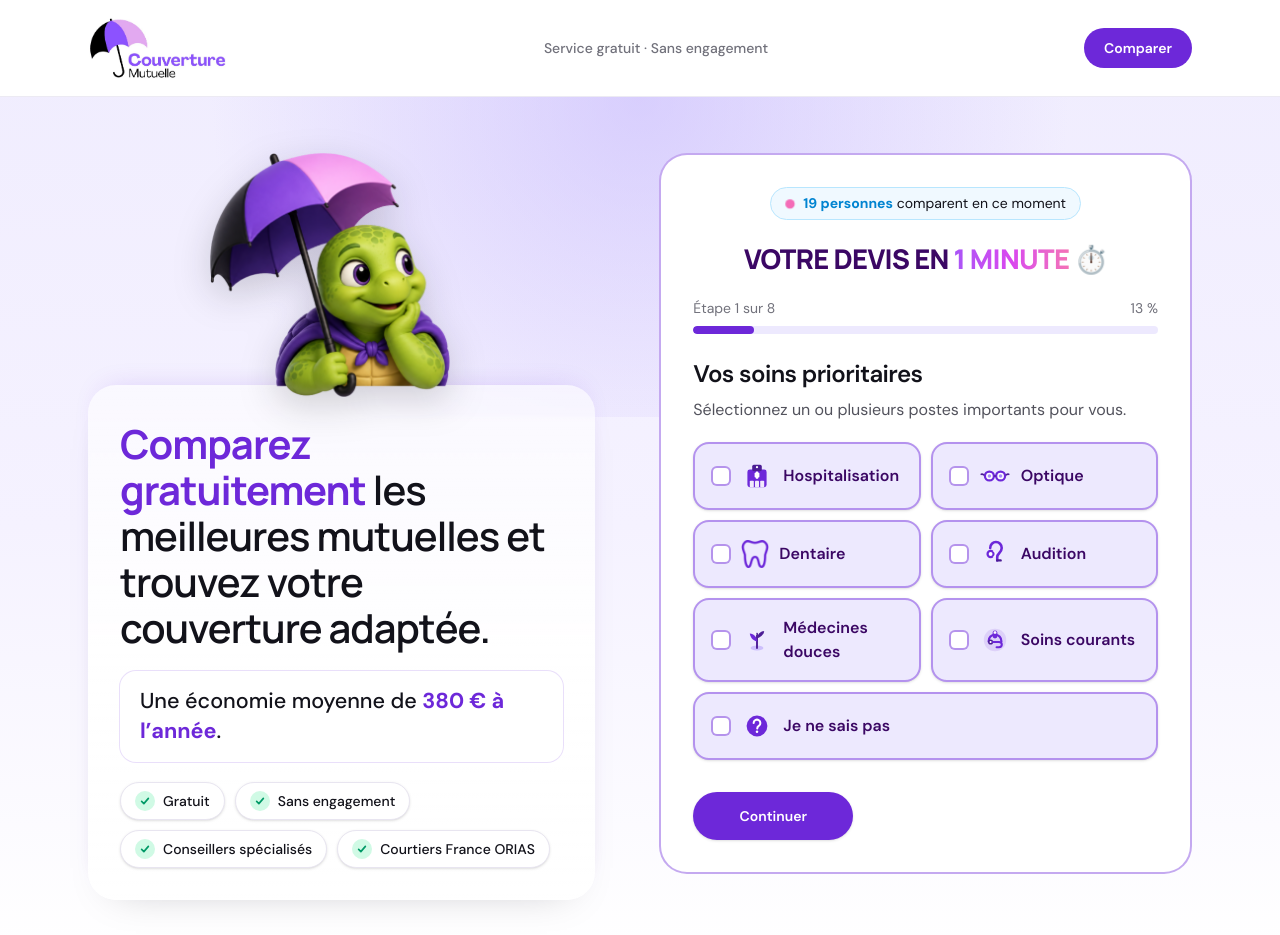
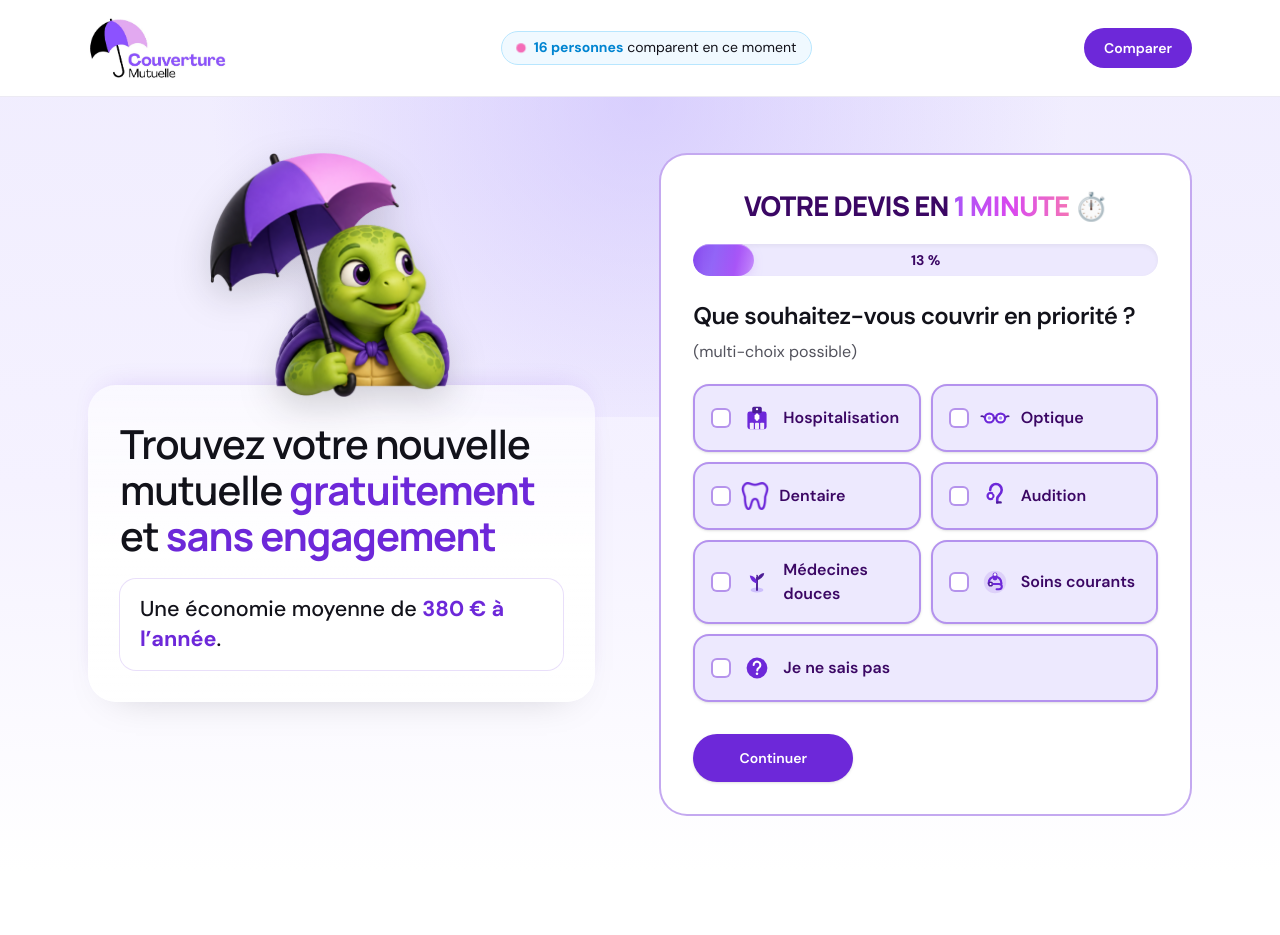
Before and after one commit to Valilou-lab/Couverture-Mutuelle, a Next.js app: page / in a window 1280 px wide. Shown: the top 935 px of the page. Built offline with nearby package versions, Linux system fonts and the light colour scheme.

Commit message:
Amélioration de la landing page

```diff
--- a/src/app/globals.css
+++ b/src/app/globals.css
@@ -185,6 +185,63 @@ body {
   transition: transform 280ms ease;
 }
 
+@keyframes progress-liquid-shine {
+  0% {
+    transform: translateX(-120%) skewX(-18deg);
+  }
+  100% {
+    transform: translateX(220%) skewX(-18deg);
+  }
+}
+
+@keyframes progress-liquid-wave {
+  0% {
+    background-position: 0% 50%;
+  }
+  100% {
+    background-position: 200% 50%;
+  }
+}
+
+.progress-liquid {
+  box-shadow:
+    inset 0 1px 0 rgba(255, 255, 255, 0.35),
+    0 4px 14px -6px rgba(168, 85, 247, 0.55);
+}
+
+.progress-liquid-shine {
+  pointer-events: none;
+  position: absolute;
+  inset: 0;
+  width: 45%;
+  background: linear-gradient(
+    90deg,
+    transparent 0%,
+    rgba(255, 255, 255, 0.15) 35%,
+    rgba(255, 255, 255, 0.55) 50%,
+    rgba(255, 255, 255, 0.15) 65%,
+    transparent 100%
+  );
+  animation: progress-liquid-shine 2.4s ease-in-out infinite;
+}
+
+.progress-liquid-wave {
+  pointer-events: none;
+  position: absolute;
+  inset: 0;
+  background: linear-gradient(
+    90deg,
+    rgba(255, 255, 255, 0) 0%,
+    rgba(255, 255, 255, 0.22) 25%,
+    rgba(255, 255, 255, 0) 50%,
+    rgba(255, 255, 255, 0.18) 75%,
+    rgba(255, 255, 255, 0) 100%
+  );
+  background-size: 200% 100%;
+  animation: progress-liquid-wave 3.2s linear infinite;
+  mix-blend-mode: soft-light;
+}
+
 @media (prefers-reduced-motion: reduce) {
   .calc-btn-ready:not(:disabled):hover {
     animation: none;
@@ -229,4 +286,9 @@ body {
   .insurers-marquee:hover .insurers-logo {
     transform: none;
   }
+
+  .progress-liquid-shine,
+  .progress-liquid-wave {
+    animation: none;
+  }
 }
--- a/src/components/form/LiveComparisonsBadge.tsx
+++ b/src/components/form/LiveComparisonsBadge.tsx
@@ -14,7 +14,11 @@ function nextCount(current: number): number {
   return next;
 }
 
-export function LiveComparisonsBadge() {
+type Props = {
+  compact?: boolean;
+};
+
+export function LiveComparisonsBadge({ compact = false }: Props) {
   const [count, setCount] = useState(19);
 
   useEffect(() => {
@@ -26,7 +30,11 @@ export function LiveComparisonsBadge() {
 
   return (
     <div
-      className="mx-auto mb-4 inline-flex max-w-full items-center justify-center gap-2 rounded-full border border-sky-200 bg-sky-50 px-3.5 py-1.5 text-sm sm:mb-5"
+      className={`inline-flex max-w-full items-center justify-center gap-2 rounded-full border border-sky-200 bg-sky-50 ${
+        compact
+          ? "px-2.5 py-1 text-xs sm:px-3.5 sm:py-1.5 sm:text-sm"
+          : "mx-auto mb-4 px-3.5 py-1.5 text-sm sm:mb-5"
+      }`}
       aria-live="polite"
     >
       <span className="relative flex h-2.5 w-2.5 shrink-0" aria-hidden="true">
@@ -35,7 +43,10 @@ export function LiveComparisonsBadge() {
       </span>
       <p className="text-center leading-snug text-foreground">
         <strong className="font-bold text-sky-600">{count} personnes</strong>{" "}
-        comparent en ce moment
+        <span className={compact ? "hidden sm:inline" : undefined}>
+          comparent en ce moment
+        </span>
+        <span className={compact ? "sm:hidden" : "hidden"}>comparent</span>
       </p>
     </div>
   );
--- a/src/components/form/ProgressBar.tsx
+++ b/src/components/form/ProgressBar.tsx
@@ -8,19 +8,41 @@ type ProgressBarProps = {
 export function ProgressBar({ current, total }: ProgressBarProps) {
   const percent = Math.min(100, Math.round((current / total) * 100));
 
+  // Couleurs plus “peps” à mesure que l’on avance
+  const gradient =
+    percent < 35
+      ? "linear-gradient(105deg, #7c3aed 0%, #8b5cf6 35%, #a855f7 70%, #c084fc 100%)"
+      : percent < 70
+        ? "linear-gradient(105deg, #7c3aed 0%, #9333ea 30%, #d946ef 65%, #f472b6 100%)"
+        : "linear-gradient(105deg, #6d28d9 0%, #a855f7 25%, #d946ef 55%, #f472b6 80%, #fb7185 100%)";
+
   return (
     <div className="mb-6">
-      <div className="mb-2 flex items-center justify-between text-xs text-zinc-500 sm:text-sm">
-        <span>
-          Étape {current} sur {total}
+      <div
+        className="relative h-7 overflow-hidden rounded-full bg-brand-soft shadow-inner sm:h-8"
+        role="progressbar"
+        aria-valuenow={percent}
+        aria-valuemin={0}
+        aria-valuemax={100}
+        aria-label={`Progression : ${percent} %`}
+      >
+        <div
+          className="progress-liquid relative h-full overflow-hidden rounded-full transition-[width] duration-500 ease-out"
+          style={{
+            width: `${percent}%`,
+            backgroundImage: gradient,
+          }}
+        >
+          <span className="progress-liquid-shine" aria-hidden="true" />
+          <span className="progress-liquid-wave" aria-hidden="true" />
+        </div>
+        <span
+          className={`pointer-events-none absolute inset-0 z-10 flex items-center justify-center text-xs font-bold tabular-nums sm:text-sm ${
+            percent >= 45 ? "text-white drop-shadow-sm" : "text-[#3b0764]"
+          }`}
+        >
+          {percent}&nbsp;%
         </span>
-        <span>{percent} %</span>
-      </div>
-      <div className="h-2 overflow-hidden rounded-full bg-brand-soft">
-        <div
-          className="h-full rounded-full bg-brand transition-all duration-300 ease-out"
-          style={{ width: `${percent}%` }}
-        />
       </div>
     </div>
   );
--- a/src/components/form/QuoteForm.tsx
+++ b/src/components/form/QuoteForm.tsx
@@ -21,7 +21,6 @@ import { StepInsurer } from "./StepInsurer";
 import { StepAnalyzing } from "./StepAnalyzing";
 import { StepContact } from "./StepContact";
 import { StepConfirmation } from "./StepConfirmation";
-import { LiveComparisonsBadge } from "./LiveComparisonsBadge";
 import { useQuoteJourney } from "@/context/QuoteJourneyContext";
 
 const ADVANCE_DELAY_MS = 320;
@@ -286,10 +285,6 @@ export function QuoteForm() {
       id="formulaire-devis"
       className="form-glow-pulse rounded-[1.75rem] border-2 border-brand/40 bg-white p-5 sm:p-7 lg:p-8"
     >
-      <div className="flex justify-center">
-        <LiveComparisonsBadge />
-      </div>
-
       <p className="mb-4 text-center font-manrope text-xl font-extrabold leading-snug tracking-tight text-[#3b0764] sm:mb-5 sm:text-2xl lg:text-[1.7rem]">
         VOTRE DEVIS EN{" "}
         <span className="bg-gradient-to-r from-[#a855f7] via-[#d946ef] to-[#f472b6] bg-clip-text text-transparent">
--- a/src/components/form/SavingsQuoteForm.tsx
+++ b/src/components/form/SavingsQuoteForm.tsx
@@ -18,7 +18,6 @@ import { StepInsurer } from "./StepInsurer";
 import { StepAnalyzing } from "./StepAnalyzing";
 import { StepContact } from "./StepContact";
 import { StepConfirmation } from "./StepConfirmation";
-import { LiveComparisonsBadge } from "./LiveComparisonsBadge";
 import { useQuoteJourney } from "@/context/QuoteJourneyContext";
 import { buildCompleteSavingsLead } from "@/lib/savings-lead";
 
@@ -249,10 +248,6 @@ export function SavingsQuoteForm() {
       id="formulaire-devis-economies"
       className="form-glow-pulse rounded-[1.75rem] border-2 border-brand/40 bg-white p-5 sm:p-7 lg:p-8"
     >
-      <div className="flex justify-center">
-        <LiveComparisonsBadge />
-      </div>
-
       <p className="mb-4 text-center font-manrope text-base font-bold leading-snug text-brand sm:mb-5 sm:text-lg">
         Complétez pour recevoir vos devis personnalisés{" "}
         <span aria-hidden="true">⏱️</span>
--- a/src/components/form/StepBirthDate.tsx
+++ b/src/components/form/StepBirthDate.tsx
@@ -27,7 +27,7 @@ export function StepBirthDate({
         Quelle est votre date de naissance ?
       </h2>
       <p className="mt-2 text-sm text-zinc-600 sm:text-base">
-        Format attendu : JJ/MM/AAAA
+        Format attendu : JJ/MM/AAAA — de 35 à 110 ans
       </p>
       <input
         id="birthDate"
--- a/src/components/form/StepCareNeeds.tsx
+++ b/src/components/form/StepCareNeeds.tsx
@@ -43,10 +43,10 @@ export function StepCareNeeds({
   return (
     <div>
       <h2 className="text-xl font-semibold tracking-tight text-foreground sm:text-2xl">
-        Vos soins prioritaires
+        Que souhaitez-vous couvrir en priorité&nbsp;?
       </h2>
       <p className="mt-2 text-sm text-zinc-600 sm:text-base">
-        Sélectionnez un ou plusieurs postes importants pour vous.
+        (multi-choix possible)
       </p>
       <div className="mt-5 grid grid-cols-2 gap-2.5">
         {mainNeeds.map((item) => (
--- a/src/components/form/StepCoveredPersons.tsx
+++ b/src/components/form/StepCoveredPersons.tsx
@@ -39,11 +39,8 @@ export function StepCoveredPersons({
   return (
     <div>
       <h2 className="text-xl font-semibold tracking-tight text-foreground sm:text-2xl">
-        Souhaitez-vous assurer…
+        Qui souhaitez-vous assurer&nbsp;?
       </h2>
-      <p className="mt-2 text-sm text-zinc-600 sm:text-base">
-        Indiquez les personnes à couvrir dans votre devis.
-      </p>
       <div className="mt-5 grid gap-2.5">
         {COVERED_PERSONS.map((item) => (
           <OptionCard
--- a/src/components/landing/Header.tsx
+++ b/src/components/landing/Header.tsx
@@ -1,10 +1,11 @@
 import Image from "next/image";
 import Link from "next/link";
+import { LiveComparisonsBadge } from "@/components/form/LiveComparisonsBadge";
 
 export function Header() {
   return (
     <header className="sticky top-0 z-40 border-b border-border/80 bg-white/90 backdrop-blur-md">
-      <div className="mx-auto flex max-w-6xl items-center justify-between gap-3 px-4 py-3.5 sm:px-6 sm:py-4">
+      <div className="mx-auto grid max-w-6xl grid-cols-[auto_minmax(0,1fr)_auto] items-center gap-2 px-4 py-3.5 sm:gap-4 sm:px-6 sm:py-4">
         <Link href="/" className="shrink-0" aria-label="Couverture Mutuelle">
           <Image
             src="/logo-couverture-mutuelle.png"
@@ -12,22 +13,21 @@ export function Header() {
             width={280}
             height={72}
             priority
-            className="h-12 w-auto sm:h-14 md:h-16"
+            className="h-11 w-auto sm:h-14 md:h-16"
           />
         </Link>
-        <p className="hidden text-right text-xs font-medium text-zinc-500 sm:block sm:text-sm">
-          Service gratuit · Sans engagement
-        </p>
+
+        <div className="flex min-w-0 justify-center">
+          <LiveComparisonsBadge compact />
+        </div>
+
         <a
           href="#devis"
-          className="inline-flex min-h-10 items-center rounded-full bg-brand px-4 text-sm font-semibold text-white transition hover:bg-[#5b21b6] sm:px-5"
+          className="inline-flex min-h-10 shrink-0 items-center rounded-full bg-brand px-3.5 text-sm font-semibold text-white transition hover:bg-[#5b21b6] sm:px-5"
         >
           Comparer
         </a>
       </div>
-      <p className="border-t border-border/60 bg-brand-soft/60 px-4 py-1.5 text-center text-[11px] font-medium text-brand sm:hidden">
-        Service gratuit · Sans engagement
-      </p>
     </header>
   );
 }
--- a/src/components/landing/Hero.tsx
+++ b/src/components/landing/Hero.tsx
@@ -1,53 +1,17 @@
 import { QuoteForm } from "@/components/form/QuoteForm";
-
-const trustPills = [
-  "Gratuit",
-  "Sans engagement",
-  "Conseillers spécialisés",
-  "Courtiers France ORIAS",
-];
-
-function CheckIcon() {
-  return (
-    <span
-      className="inline-flex h-5 w-5 shrink-0 items-center justify-center rounded-full bg-emerald-100 text-emerald-600"
-      aria-hidden="true"
-    >
-      <svg
-        viewBox="0 0 16 16"
-        className="h-3 w-3"
-        fill="none"
-        stroke="currentColor"
-        strokeWidth="2.2"
-      >
-        <path d="M3.5 8.5 6.5 11.5 12.5 4.5" strokeLinecap="round" strokeLinejoin="round" />
-      </svg>
-    </span>
-  );
-}
 
 function HeroCopy() {
   return (
     <>
       <h1 className="font-manrope text-[1.75rem] font-semibold leading-tight tracking-tight text-foreground sm:text-4xl lg:text-[2.35rem] lg:leading-[1.15] xl:text-[2.5rem]">
-        <span className="font-bold text-brand">Comparez gratuitement</span>{" "}
-        les meilleures mutuelles et trouvez votre couverture adaptée.
+        Trouvez votre nouvelle mutuelle{" "}
+        <span className="font-bold text-brand">gratuitement</span> et{" "}
+        <span className="font-bold text-brand">sans engagement</span>
       </h1>
       <p className="mx-auto mt-4 max-w-xl rounded-2xl bg-white/80 px-4 py-3.5 text-lg font-medium leading-snug text-foreground ring-1 ring-brand/15 sm:mt-5 sm:px-5 sm:py-4 sm:text-xl lg:mx-0 lg:bg-white lg:text-[1.25rem] lg:leading-snug xl:text-[1.35rem]">
         Une économie moyenne de{" "}
         <strong className="font-bold text-brand">380&nbsp;€ à l’année</strong>.
       </p>
-      <ul className="mt-4 flex flex-wrap items-center justify-center gap-2.5 lg:mt-5 lg:justify-start">
-        {trustPills.map((label) => (
-          <li
-            key={label}
-            className="inline-flex items-center gap-2 rounded-full border border-border bg-white px-3.5 py-2 text-sm font-medium text-foreground shadow-sm"
-          >
-            <CheckIcon />
-            {label}
-          </li>
-        ))}
-      </ul>
     </>
   );
 }
--- a/src/lib/savings-engine.ts
+++ b/src/lib/savings-engine.ts
@@ -160,13 +160,13 @@ export function deriveAgeFromBirthDate(
     age -= 1;
   }
 
-  if (age < 0 || age > 120) return null;
+  if (age < 0 || age > 110) return null;
   return age;
 }
 
 export function isSeniorEligibleBirthDate(birthDate: string): boolean {
   const age = deriveAgeFromBirthDate(birthDate);
-  return age !== null && age >= MIN_SENIOR_AGE;
+  return age !== null && age >= MIN_SENIOR_AGE && age <= 110;
 }
 
 export function resolveAgeBand(age: number | null): SavingsAgeBandId {
```
Also changed, not shown: src/components/landing/SavingsCalculator.tsx (+10 -0 lines).
